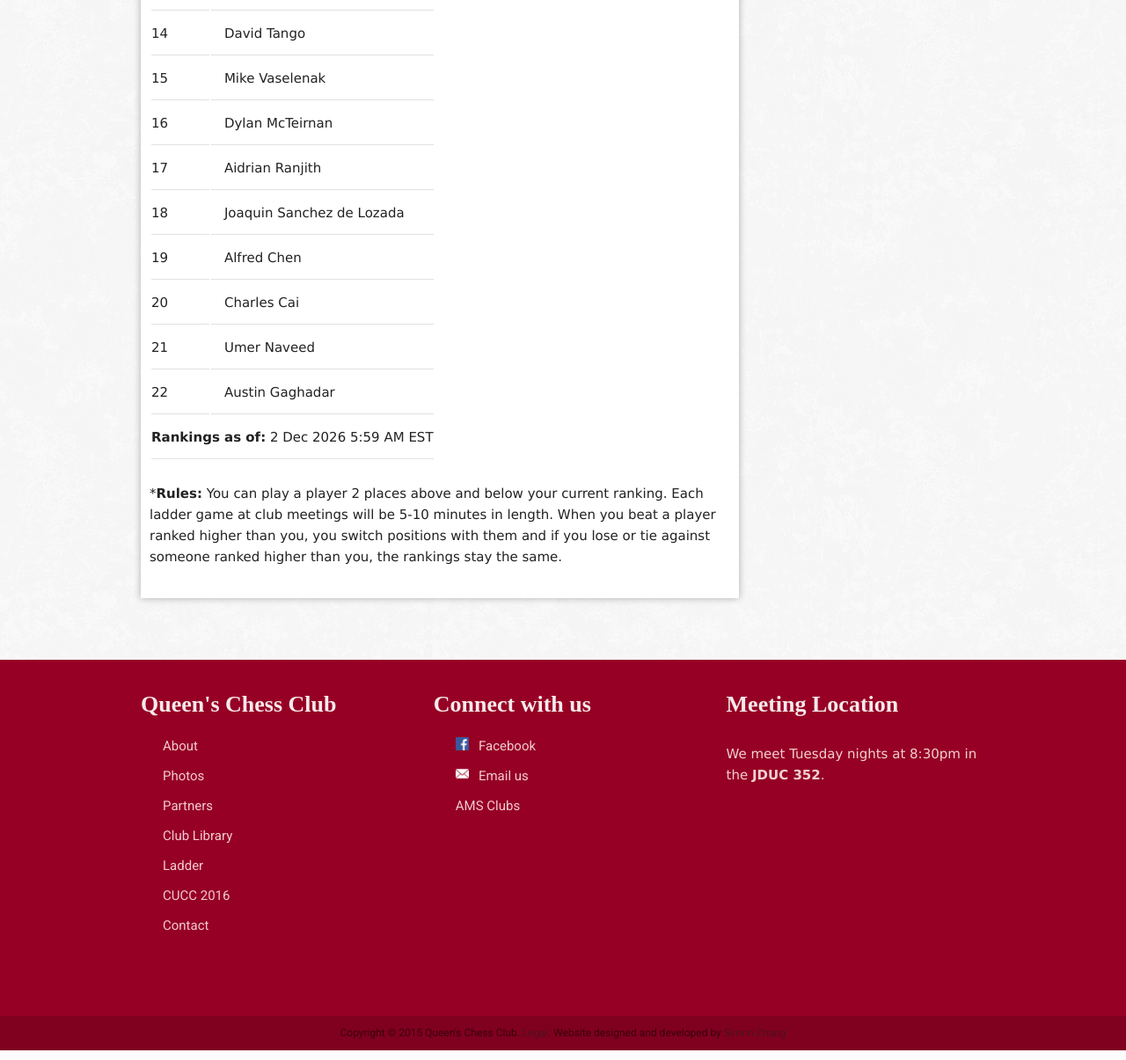
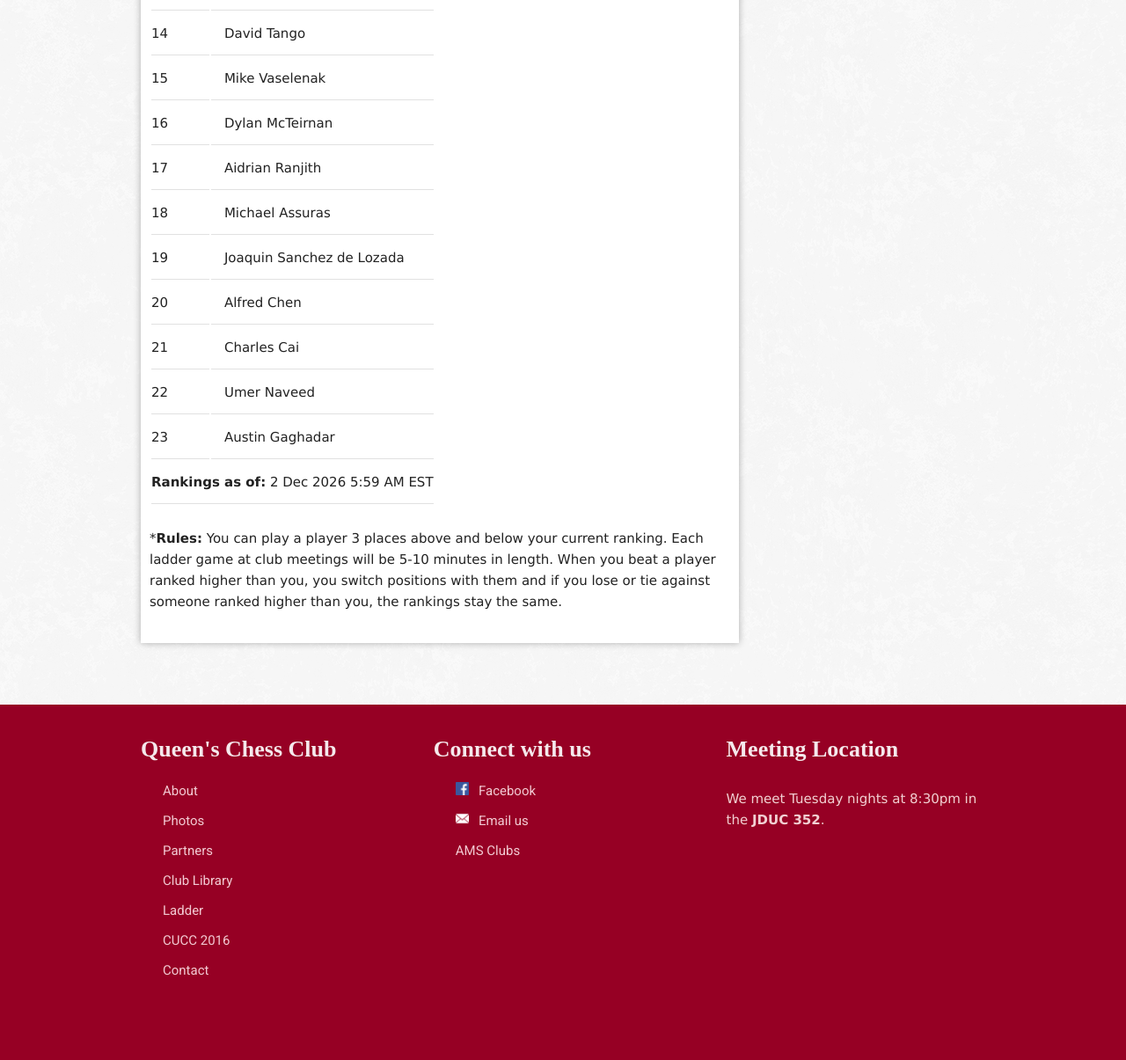
Before and after one commit to skhzhang/queensuchess, a PHP site: page /ladder in a window 1280 px wide. Shown: the part 1162-2367 px from the top of the page at 88% size. Run offline with PHP 8.4, Linux system fonts and the light colour scheme; some web fonts are replaced; grey boxes are pictures that could not be loaded.

Commit message:
- added Guang's changes

```diff
--- a/cucc2016/index.php
+++ b/cucc2016/index.php
@@ -77,6 +77,7 @@
           <li>5 rounds Team Swiss (Teams of 4 players)</li>
           <li>Teams are allowed but not required to have a fifth player on their team</li>
           <li>Teams can sub in the fifth player as they please</li>
+	   <li>All games will be CFC rated. For team formation, it must respect the order of strength. In other words, board 1 > board 2 > board 3 > board 4 in rating comparison. However, players can switch boards if their rating difference is less than 50 rating points.</li>
         </ul>
 
         <strong>Eligibility:</strong>
--- a/ladder/index.php
+++ b/ladder/index.php
@@ -76,7 +76,7 @@
 
         ?>
 
-        <p>*<strong>Rules:</strong> You can play a player 2 places above and below your current ranking. Each ladder game at club meetings will be 5-10 minutes in length. When you beat a player ranked higher than you, you switch positions with them and if you lose or tie against someone ranked higher than you, the rankings stay the same.</p>
+        <p>*<strong>Rules:</strong> You can play a player 3 places above and below your current ranking. Each ladder game at club meetings will be 5-10 minutes in length. When you beat a player ranked higher than you, you switch positions with them and if you lose or tie against someone ranked higher than you, the rankings stay the same.</p>
       </div>
       <div class="box">
         <span class="box-title">Daily Puzzle</span>
--- a/ladder/ladderrankings.txt
+++ b/ladder/ladderrankings.txt
@@ -15,6 +15,7 @@ David Tango
 Mike Vaselenak
 Dylan McTeirnan
 Aidrian Ranjith
+Michael Assuras
 Joaquin Sanchez de Lozada
 Alfred Chen
 Charles Cai
```
